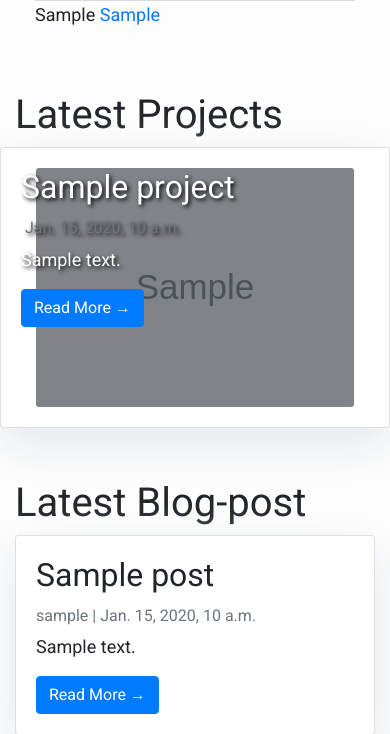
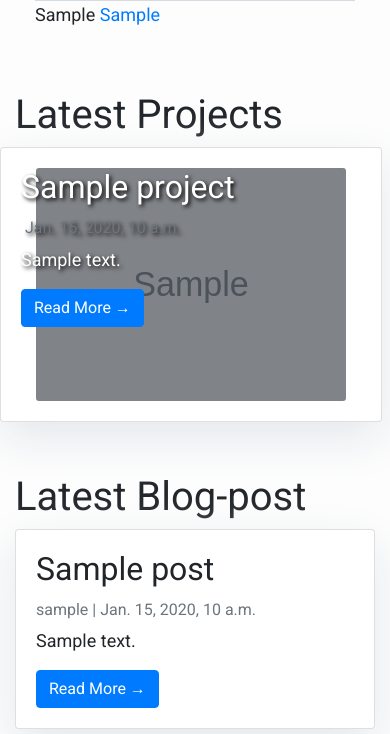
Before and after one commit to n4thal/djangoskeleton, a Django app: page / in a window 390 px wide. Shown: the part 430-1164 px from the top of the page. Run offline with Django 3.2, Linux system fonts and the light colour scheme; tables that the repository leaves empty hold one stand-in row (values such as "Sample post"); grey boxes marked "Sample" are stand-in pictures; some libraries are stand-ins or nearby versions.

Commit message:
beautified how projects are displayed

```diff
--- a/templates/landing.html
+++ b/templates/landing.html
@@ -38,7 +38,7 @@ About {{ author.name }}
                 <h1>Latest Projects</h1>
                 <div class="row">
                     {% for project in recent_projects %}
-                    <div class="card mb-4 col-lg-3 col-sm-6">
+                    <div class="card mr-2 mb-4 col-lg-3 col-sm-6">
                         <div class="card-body">
                             <img class="card-img" src="{% static project.image %}">
                             <div class="card-img-overlay">
```
